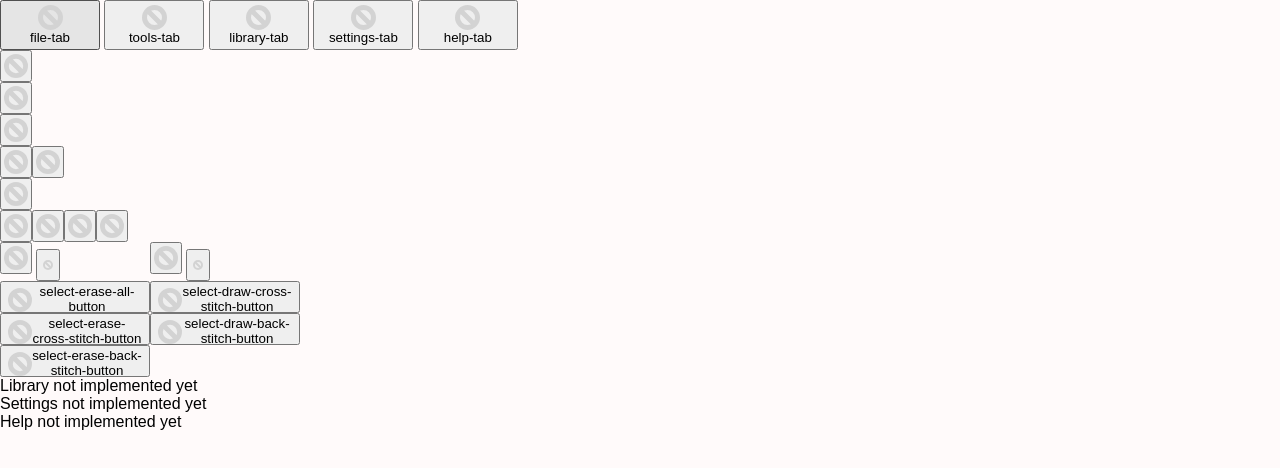
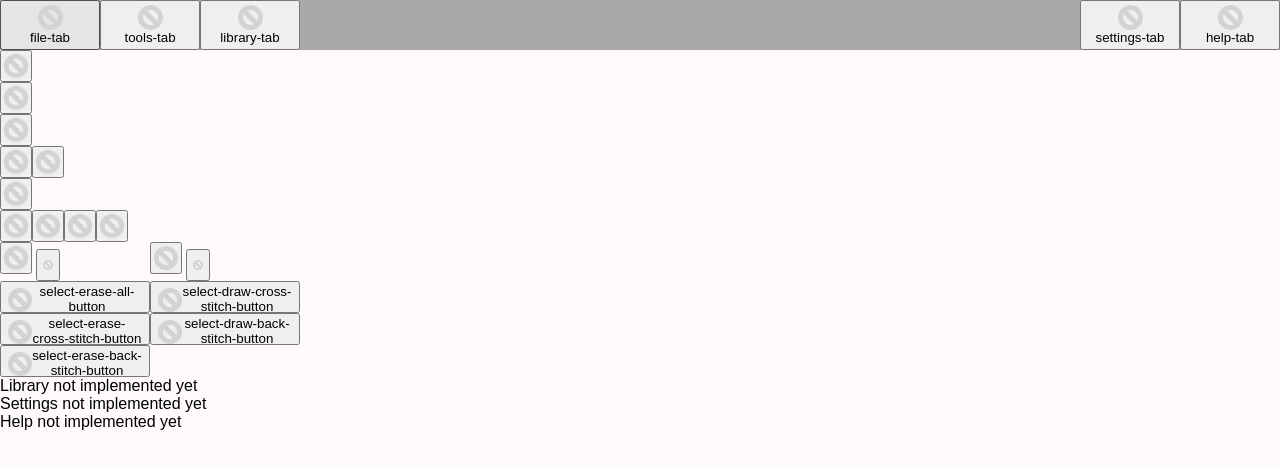
Before and after one commit to stitchotw/stitch, a plain HTML site: page index.html in a window 1280 px wide. Drawn offline with Linux system fonts and the light colour scheme.

Commit message:
Navigation tabs in roughly the right position

```diff
--- a/index.html
+++ b/index.html
@@ -25,11 +25,11 @@
             <img src='img/library-tab-icon.svg' class='navigation-tab-icon' />
             <div id='library-tab-text' class='navigation-tab-header'>library-tab</div>
          </button>
-         <button id='settings-tab' class='navigation-tab right-aligned-tab' title='settings-tab'>
+         <button id='settings-tab' class='navigation-tab' title='settings-tab'>
             <img src='img/settings-tab-icon.svg' class='navigation-tab-icon' />
             <div id='settings-tab-text' class='navigation-tab-header'>settings-tab</div>
          </button>
-         <button id='help-tab' class='navigation-tab right-aligned-tab' title='help-tab'>
+         <button id='help-tab' class='navigation-tab' title='help-tab'>
             <img src='img/help-tab-icon.svg' class='navigation-tab-icon' />
             <div id='help-tab-text' class='navigation-tab-header'>help-tab</div>
          </button>
--- a/style/tab.css
+++ b/style/tab.css
@@ -1,3 +1,9 @@
+.navigation-tabs {
+    display: grid;
+    grid-template-columns: auto auto 1fr auto auto ;
+    background-color: darkgray;
+}
+
 .navigation-tab {
     width: 100px;
     height: 50px;
```
